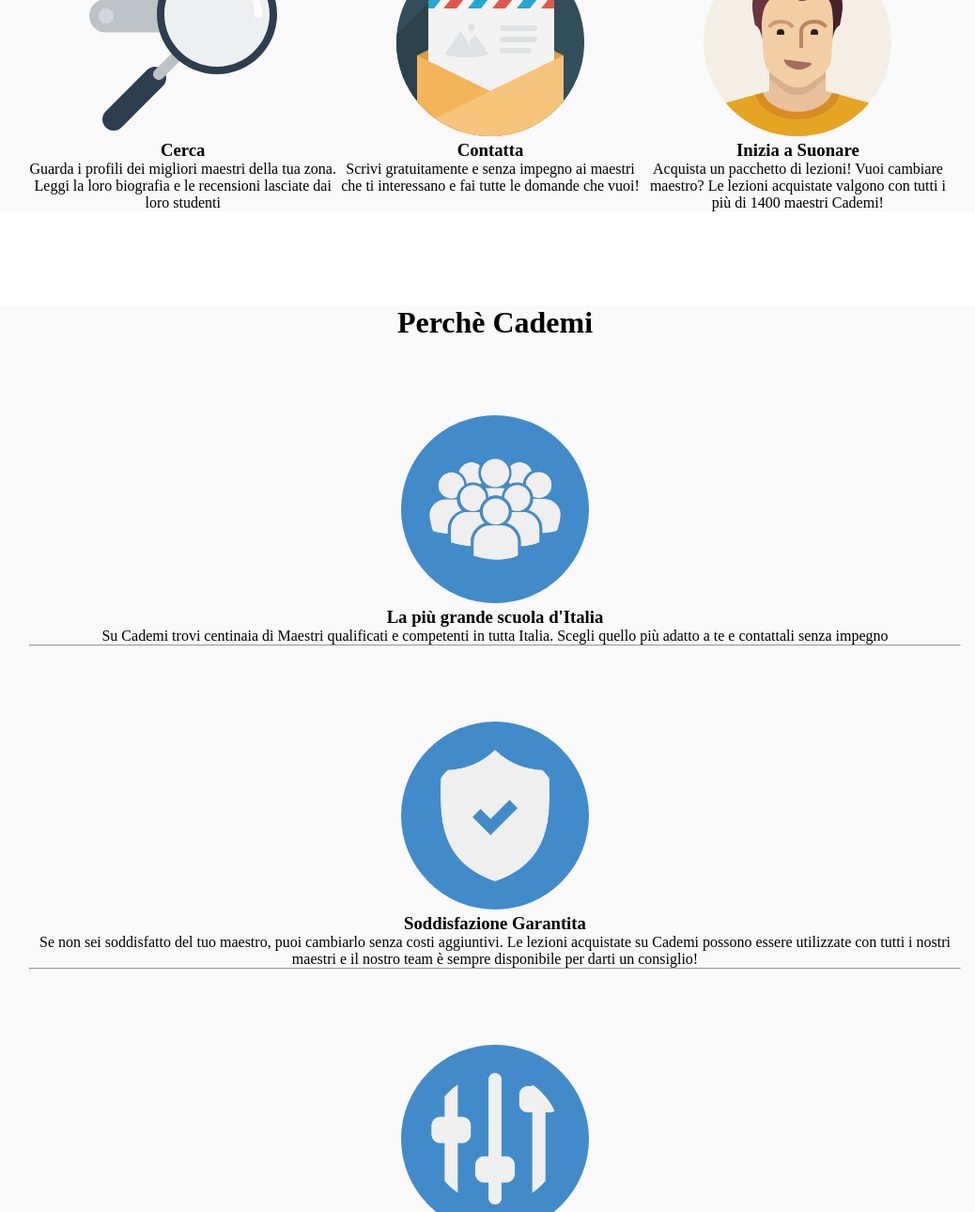
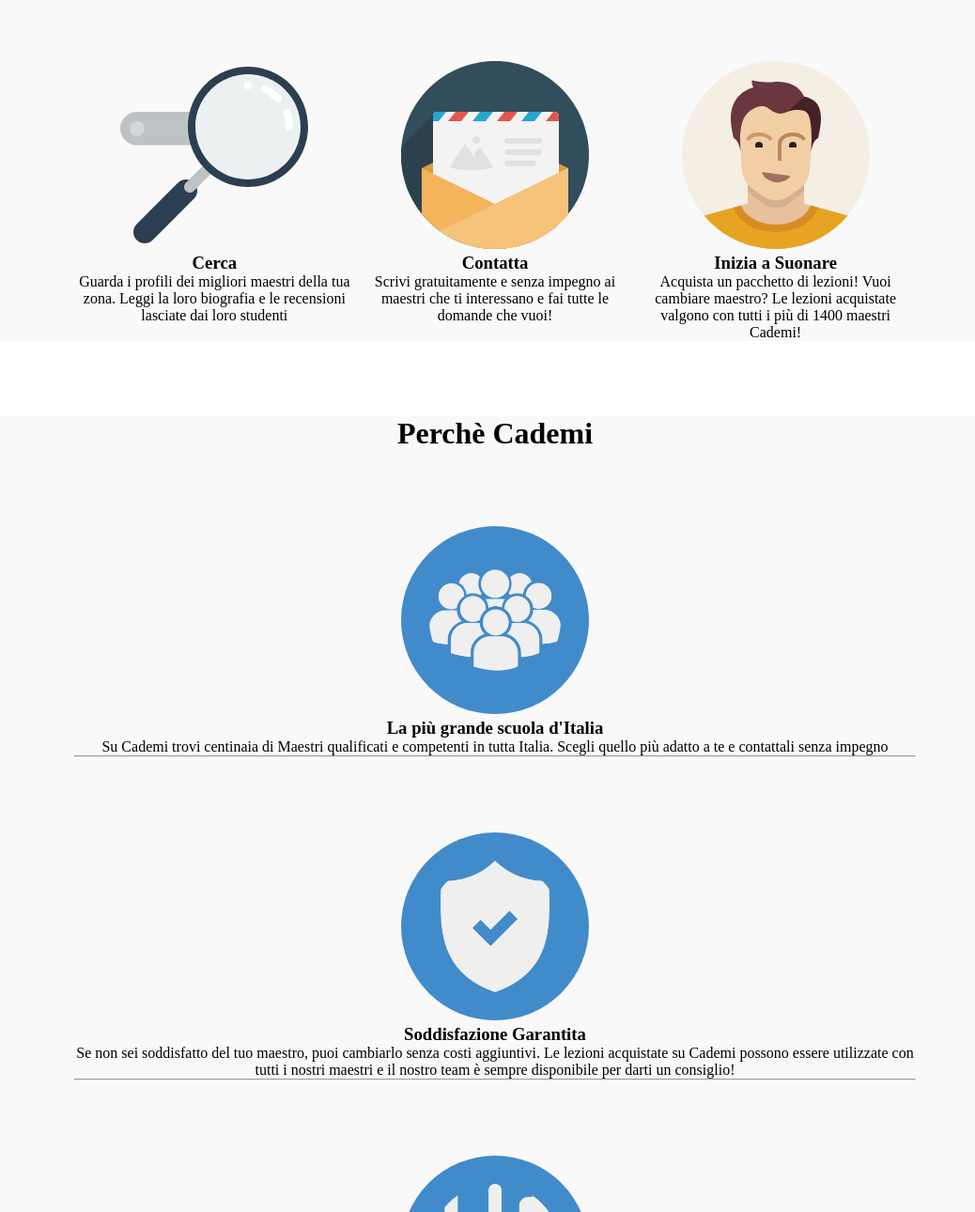
Before and after one commit to PierluigiBarocci/html-css-resp-wannabe, a plain HTML site: page 12bool/index.html in a window 1280 px wide. Shown: the part 605-1895 px from the top of the page at 94% size, without its empty margins (113-1151 px from the left). Drawn offline with Linux system fonts and the light colour scheme.

Commit message:
12bool (Soluzione B) Terminato, penso che devo rivedere la soluzione A

```diff
--- a/12bool/12bool.css
+++ b/12bool/12bool.css
@@ -3,11 +3,11 @@
     padding: 0;
     box-sizing: border-box;
 }
-.container {
-    width: 1170px;
-    margin: 0 auto;
+.row {
+    width: 70%;
+    margin: 80px auto 0;
 }
-.container::after {
+.row::after {
     content: '';
     display: table;
     clear: both;
@@ -88,10 +88,10 @@
     margin-left: calc((100% / 12) * 11)
 }
 
-@media screen and (min-width: 769px) and (max-width: 992px) {
-    .container {
+@media screen and (min-width: 769px) and (max-width: 991px) {
+    .row {
         width: 750px;
-        margin: 0 auto;
+        margin: 80px auto 0;
     }
     .col-md-1 {
         width: calc(100% / 12);
@@ -169,8 +169,9 @@
 }
 
 @media screen and (max-width: 768px) {
-    .container {
+    .row {
         width: 100%;
+        margin-top: 80px;
         padding: 0 15px;
     }
     .col-sm-1 {
--- a/12bool/index.html
+++ b/12bool/index.html
@@ -11,12 +11,12 @@
     <div id="lezioni" class="container">
       <div class="row">
         <h1>Lezioni dove vuoi tu</h1>
-        <div class="left">
+        <div class="col-lg-6 col-md-6 col-sm-12">
           <img src="img/icon/maps.png" alt="">
           <h3>A casa tua</h3>
           Scegli il tuo maestro preferito e prenota la prima lezione a casa tua, a casa del maestro o nel suo studio
         </div>
-        <div class="right">
+        <div class="col-lg-6 col-md-6 col-sm-12">
           <img src="img/icon/screen.png" alt="">
           <h3>Online</h3>
           Impara senza muoverti da casa! Scegli da una vastissima lista di maestri abilitati all'insegnamento online, senza doverti preoccupare di distanze e spostamenti
@@ -28,17 +28,17 @@
     <div id="steps" class="container grey">
       <div class="row">
         <h1>Come Funziona</h1>
-        <div class="left">
+        <div class="col-lg-4 col-md-12 col-sm-12">
           <img src="img/search.svg" alt="">
           <h3>Cerca</h3>
           Guarda i profili dei migliori maestri della tua zona. Leggi la loro biografia e le recensioni lasciate dai loro studenti
         </div>
-        <div class="central">
+        <div class="col-lg-4 col-md-12 col-sm-12">
           <img src="img/letter.svg" alt="">
           <h3>Contatta</h3>
           Scrivi gratuitamente e senza impegno ai maestri che ti interessano e fai tutte le domande che vuoi!
         </div>
-        <div class="right">
+        <div class="col-lg-4 col-md-12 col-sm-12">
           <img src="img/male.svg" alt="">
           <h3>Inizia a Suonare</h3>
           Acquista un pacchetto di lezioni! Vuoi cambiare maestro? Le lezioni acquistate valgono con tutti i più di 1400 maestri Cademi!
@@ -50,19 +50,19 @@
     <div id="why" class="container grey">
       <div class="row">
         <h1>Perchè Cademi</h1>
-        <div class="first">
+        <div class="col-lg-12 col-md-12 col-sm-12">
           <img src="img/icon/profile.png" alt="">
           <h3>La più grande scuola d'Italia</h3>
           Su Cademi trovi centinaia di Maestri qualificati e competenti in tutta Italia. Scegli quello più adatto a te e contattali senza impegno
           <hr>
         </div>
-        <div class="second">
+        <div class="col-lg-12 col-md-12 col-sm-12">
           <img src="img/icon/secure.png" alt="">
           <h3>Soddisfazione Garantita</h3>
           Se non sei soddisfatto del tuo maestro, puoi cambiarlo senza costi aggiuntivi. Le lezioni acquistate su Cademi possono essere utilizzate con tutti i nostri maestri e il nostro team è sempre disponibile per darti un consiglio!
           <hr>
         </div>
-        <div class="third">
+        <div class="col-lg-12 col-md-12 col-sm-12">
           <img src="img/icon/flex.png" alt="">
           <h3>Flessibile e Conveniente</h3>
           Cademi non ha alcun costo d’iscrizione a differenza delle scuole di musica tradizionali. Inoltre, sei tu a scegliere dove fare lezione e gli orari delle tue lezioni.
--- a/12bool/style.css
+++ b/12bool/style.css
@@ -1,15 +1,3 @@
-.row {
-  width: 992px;
-  margin-left: auto;
-  margin-right: auto;
-  margin-top: 100px;
-}
-
-/* BLOCCO LEZIONI */
-#lezioni .row > .left, #lezioni .row > .right{
-  width: 50%;
-  float: left;
-}
 
 #lezioni .row img {
   /* per centrare orizzontalmente */
@@ -21,13 +9,8 @@
 #lezioni {
   text-align: center;
 }
-
-/* BLOCCO STEPS */
-#steps .row > .left,
-#steps .row > .central,
-#steps .row > .right{
-  float: left;
-  width: 33%;
+#lezioni .row .col-lg-6.col-md-6.col-sm-12{
+    margin-top: 80px;
 }
 
 #steps{
@@ -38,12 +21,12 @@
 #why {
   text-align: center;
 }
+#steps .row .col-lg-4.col-md-12.col-sm-12{
+    margin-top: 80px;
+}
 
-#why .row > .first,
-#why .row > .second,
-#why .row > .third {
-  width: 100%;
-  margin-top: 80px;
+#why .row .col-lg-12.col-md-12.col-sm-12{
+   margin-top: 80px;
 }
 
 #why .row img {
```
